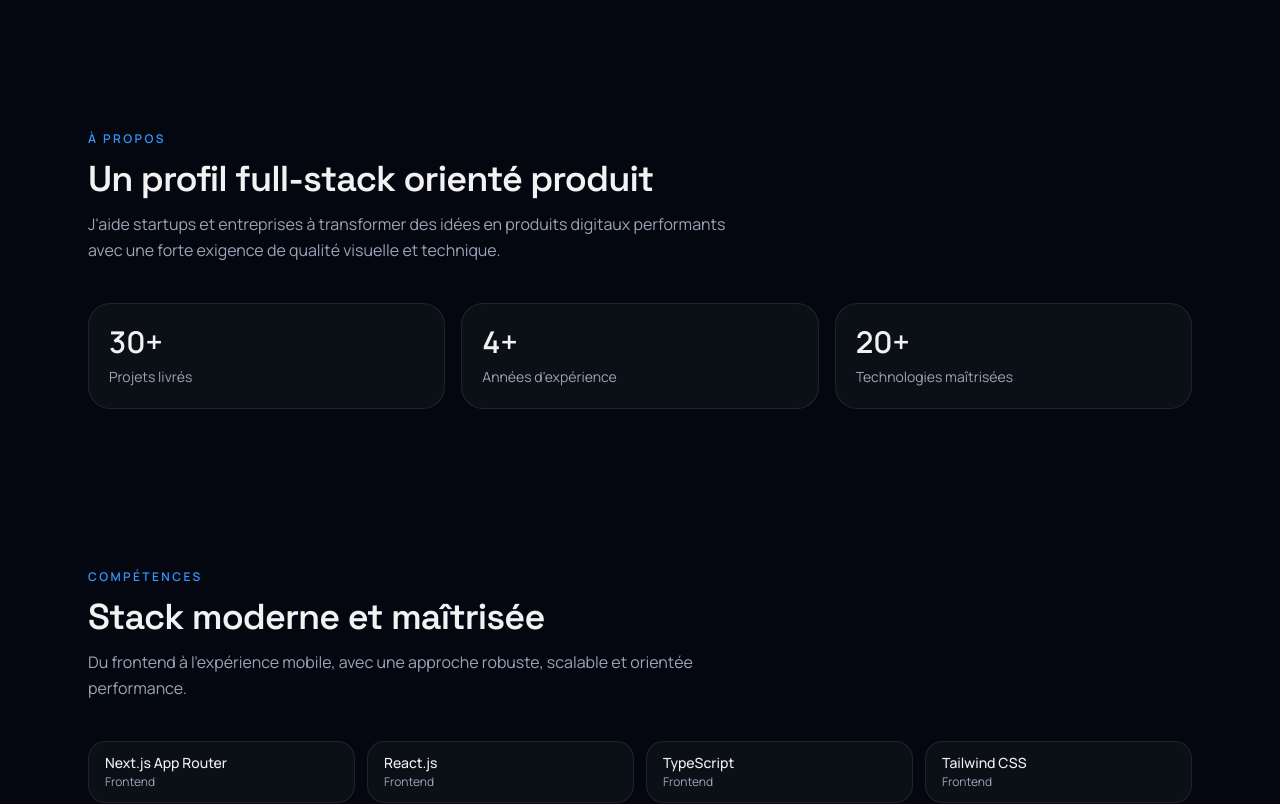
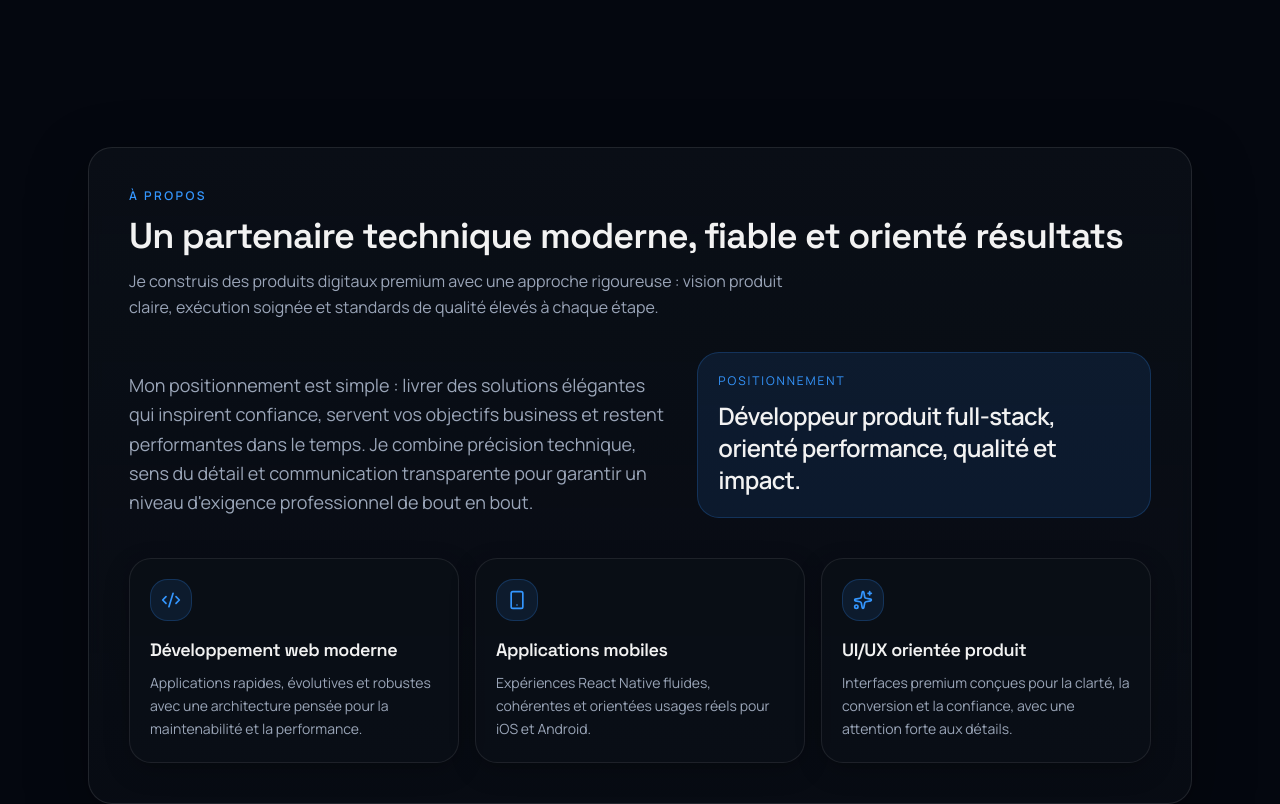
Before and after one commit to Abdourahmanmed/Abdourahman, a Next.js app: page / in a window 1280 px wide. Shown: the part 940-1744 px from the top of the page. Built offline with nearby package versions, Linux system fonts and the light colour scheme.

Commit message:
Add premium About section with scroll animations

```diff
--- a/app/page.tsx
+++ b/app/page.tsx
@@ -1,5 +1,5 @@
 import { SiteShell } from "@/components/layout/site-shell"
-import { AboutSection } from "@/components/sections/about-section"
+import { AboutSection } from "@/components/sections/AboutSection"
 import { ContactSection } from "@/components/sections/contact-section"
 import { HeroSection } from "@/components/sections/HeroSection"
 import { ProjectsSection } from "@/components/sections/projects-section"
--- /dev/null
+++ b/components/sections/AboutSection.tsx
@@ -0,0 +1,108 @@
+"use client"
+
+import { motion } from "framer-motion"
+import { Code2, Smartphone, Sparkles } from "lucide-react"
+
+import { SectionHeading } from "@/components/ui/section-heading"
+
+const valueBlocks = [
+  {
+    title: "Développement web moderne",
+    description:
+      "Applications rapides, évolutives et robustes avec une architecture pensée pour la maintenabilité et la performance.",
+    icon: Code2,
+  },
+  {
+    title: "Applications mobiles",
+    description:
+      "Expériences React Native fluides, cohérentes et orientées usages réels pour iOS et Android.",
+    icon: Smartphone,
+  },
+  {
+    title: "UI/UX orientée produit",
+    description:
+      "Interfaces premium conçues pour la clarté, la conversion et la confiance, avec une attention forte aux détails.",
+    icon: Sparkles,
+  },
+]
+
+const containerVariants = {
+  hidden: { opacity: 0, y: 24 },
+  visible: {
+    opacity: 1,
+    y: 0,
+    transition: {
+      duration: 0.7,
+      staggerChildren: 0.14,
+    },
+  },
+}
+
+const cardVariants = {
+  hidden: { opacity: 0, y: 18 },
+  visible: { opacity: 1, y: 0, transition: { duration: 0.55 } },
+}
+
+export function AboutSection() {
+  return (
+    <motion.section
+      id="about"
+      className="scroll-mt-32 py-16 md:py-24"
+      variants={containerVariants}
+      initial="hidden"
+      whileInView="visible"
+      viewport={{ once: true, amount: 0.25 }}
+    >
+      <div className="rounded-3xl border border-white/10 bg-gradient-to-b from-card/90 to-card/60 p-6 shadow-[0_18px_60px_rgba(0,0,0,0.35)] backdrop-blur md:p-10">
+        <SectionHeading
+          eyebrow="À propos"
+          title="Un partenaire technique moderne, fiable et orienté résultats"
+          description="Je construis des produits digitaux premium avec une approche rigoureuse : vision produit claire, exécution soignée et standards de qualité élevés à chaque étape."
+          className="mb-8"
+        />
+
+        <div className="grid gap-6 lg:grid-cols-[1.2fr_1fr] lg:items-end">
+          <motion.p
+            variants={cardVariants}
+            className="max-w-2xl text-base leading-relaxed text-muted-foreground md:text-lg"
+          >
+            Mon positionnement est simple : livrer des solutions élégantes qui inspirent
+            confiance, servent vos objectifs business et restent performantes dans le temps.
+            Je combine précision technique, sens du détail et communication transparente pour
+            garantir un niveau d&apos;exigence professionnel de bout en bout.
+          </motion.p>
+
+          <motion.div
+            variants={cardVariants}
+            className="rounded-2xl border border-primary/20 bg-primary/10 p-5"
+          >
+            <p className="text-xs tracking-[0.16em] text-primary uppercase">Positionnement</p>
+            <p className="mt-3 text-xl font-semibold tracking-tight md:text-2xl">
+              Développeur produit full-stack, orienté performance, qualité et impact.
+            </p>
+          </motion.div>
+        </div>
+
+        <div className="mt-10 grid gap-4 md:grid-cols-2 xl:grid-cols-3">
+          {valueBlocks.map((block) => {
+            const Icon = block.icon
+
+            return (
+              <motion.article
+                key={block.title}
+                variants={cardVariants}
+                className="group rounded-2xl border border-border/70 bg-card/80 p-5 shadow-[0_8px_25px_rgba(0,0,0,0.25)] transition-transform duration-300 hover:-translate-y-1"
+              >
+                <div className="mb-4 inline-flex rounded-xl border border-primary/20 bg-primary/10 p-2.5 text-primary">
+                  <Icon className="size-5" />
+                </div>
+                <h3 className="text-lg font-semibold tracking-tight">{block.title}</h3>
+                <p className="mt-2 text-sm leading-relaxed text-muted-foreground">{block.description}</p>
+              </motion.article>
+            )
+          })}
+        </div>
+      </div>
+    </motion.section>
+  )
+}
```
